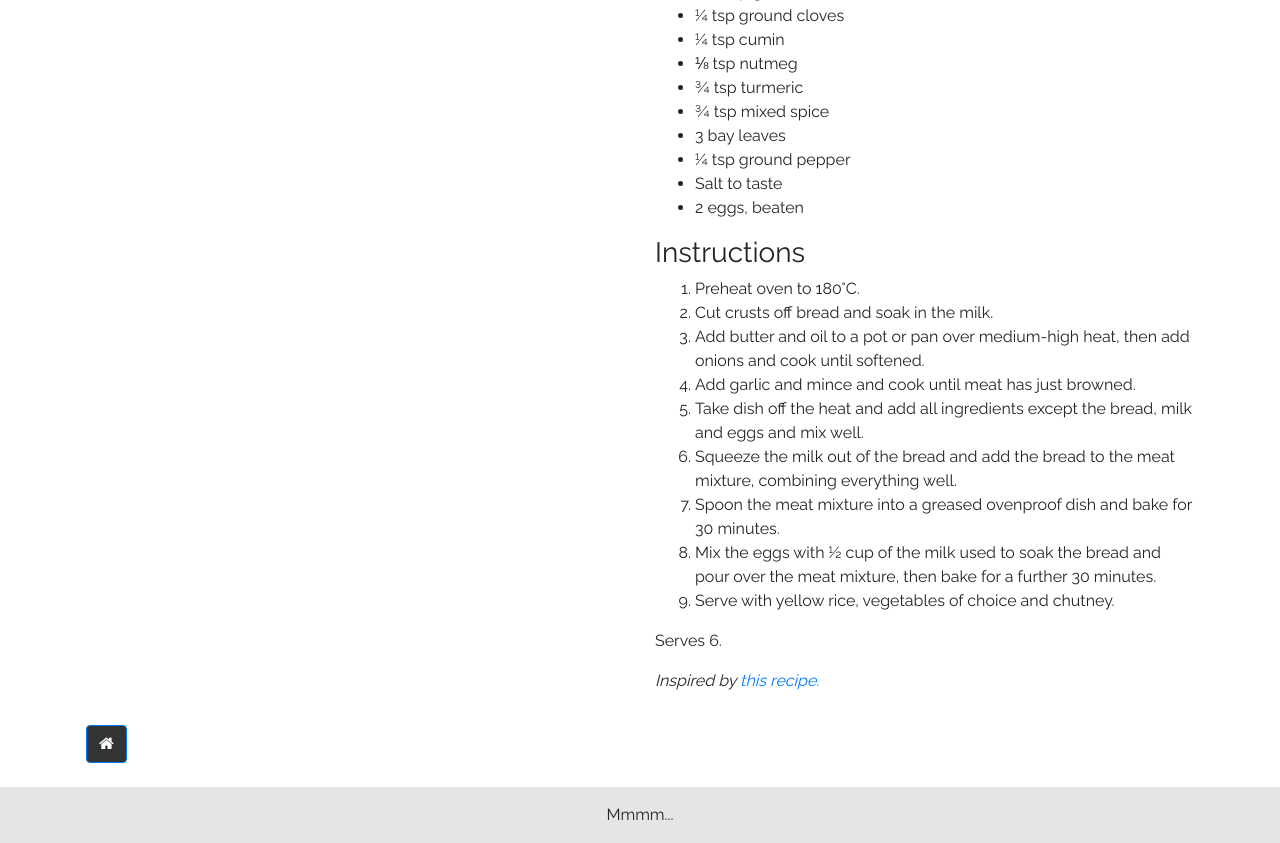
After one commit to roberto-aldera/not-just-pasta, a PHP site: page /pages/recipes/weekend-meals/bobotie.php in a window 1280 px wide. The commit adds this page. Shown: the part 614-1457 px from the top of the page. Run offline with PHP 8.4, Linux system fonts and the light colour scheme.

Commit message:
Add bobotie recipe

```diff
--- /dev/null
+++ b/pages/recipes/weekend-meals/bobotie.php
@@ -0,0 +1,93 @@
+<!DOCTYPE html>
+<html lang="en">
+
+<head>
+    <title>Bobotie</title>
+    <?php require "../../../includes/recipe-header.php"; ?>
+    <link rel="stylesheet" href="../../../main.css">
+</head>
+
+<body>
+    <nav class="navbar navbar-expand-lg navbar-light bg-light">
+        <a class="navbar-brand" href="../../../index.html">
+            <img src="../../../favicon_io/android-chrome-512x512.png" width="30" height="30"
+                class="d-inline-block align-top" alt="">
+        </a>
+        <button class="navbar-toggler" type="button" data-toggle="collapse" data-target="#navbarNavAltMarkup"
+            aria-controls="navbarNavAltMarkup" aria-expanded="false" aria-label="Toggle navigation">
+            <span class="navbar-toggler-icon"></span>
+        </button>
+        <div class="collapse navbar-collapse" id="navbarNavAltMarkup">
+            <div class="navbar-nav">
+                <a class="nav-item nav-link active" href="../../../index.html">Home <span
+                        class="sr-only">(current)</span></a>
+                <a class="nav-item nav-link" href="weekend-meals.php">Weekend meals</a>
+
+            </div>
+        </div>
+    </nav>
+
+    <div class="jumbotron text-center bg-light">
+        <h1>Bobotie</h1>
+        <p>Mmmmm...</p>
+    </div>
+
+    <div class="container">
+        <div class="row">
+            <div class="col-sm-6">
+                <img class="img-fluid rounded" style="float:center" src="../../../images/bobotie.png"
+                    alt="sample-text">
+            </div>
+            <div class="col-sm-6">
+                <h3>Ingredients</h3>
+                    <ul>
+                        <li>2 slices of day-old bread</li>
+                        <li>1 cup of milk</li>
+                        <li>2 &frac12; Tbsp butter</li>
+                        <li>1 Tbsp oil</li>
+                        <li>2 onions, diced</li>
+                        <li>3 garlic cloves, minced</li>
+                        <li>500g beef mince</li>
+                        <li>Scant ½ cup of sultanas or raisins</li>
+                        <li>2 Tbsp chutney (flavour of choice)</li>
+                        <li>¾ Tbsp garam masala</li>
+                        <li>&frac12; Tbsp ground coriander</li>
+                        <li>&frac14; tsp ground cloves</li>
+                        <li>&frac14; tsp cumin</li>
+                        <li>&frac18; tsp nutmeg</li>
+                        <li>&frac34; tsp turmeric</li>
+                        <li>&frac34; tsp mixed spice</li>
+                        <li>3 bay leaves</li>
+                        <li>&frac14; tsp ground pepper</li>
+                        <li>Salt to taste</li>
+                        <li>2 eggs, beaten</li>
+                    </ul>
+
+                <h3>Instructions</h3>
+                <ol>
+                    <li>Preheat oven to 180°C.</li>
+                    <li>Cut crusts off bread and soak in the milk.</li>
+                    <li>Add butter and oil to a pot or pan over medium-high heat, then add onions and cook until softened.</li>
+                    <li>Add garlic and mince and cook until meat has just browned.</li>
+                    <li>Take dish off the heat and add all ingredients except the bread, milk and eggs and mix well.</li>
+                    <li>Squeeze the milk out of the bread and add the bread to the meat mixture, combining everything well.</li>
+                    <li>Spoon the meat mixture into a greased ovenproof dish and bake for 30 minutes.</li>
+                    <li>Mix the eggs with &frac12; cup of the milk used to soak the bread and pour over the meat mixture, then bake for a further 30 minutes.</li>
+                    <li>Serve with yellow rice, vegetables of choice and chutney.</li>
+                </ol>
+                <p>
+                    Serves 6.
+                </p>
+                <p>
+                    <i>Inspired by <a href="https://www.boerekos.com/recipe/bobotie/">this recipe.</a></i>
+                </p>
+            </div>
+        </div>
+    </div>
+</body>
+
+<footer>
+    <?php require "../../../includes/recipe-footer.php"; ?>
+</footer>
+
+</html>
--- a/pages/recipes/weekend-meals/weekend-meals.php
+++ b/pages/recipes/weekend-meals/weekend-meals.php
@@ -109,7 +109,7 @@
                     <figcaption>
                         <h2>Bobotie</h2>
                     </figcaption>
-                    <a href="#"></a>
+                    <a href="bobotie.php"></a>
                 </figure>
             </div>
         </div>
```
